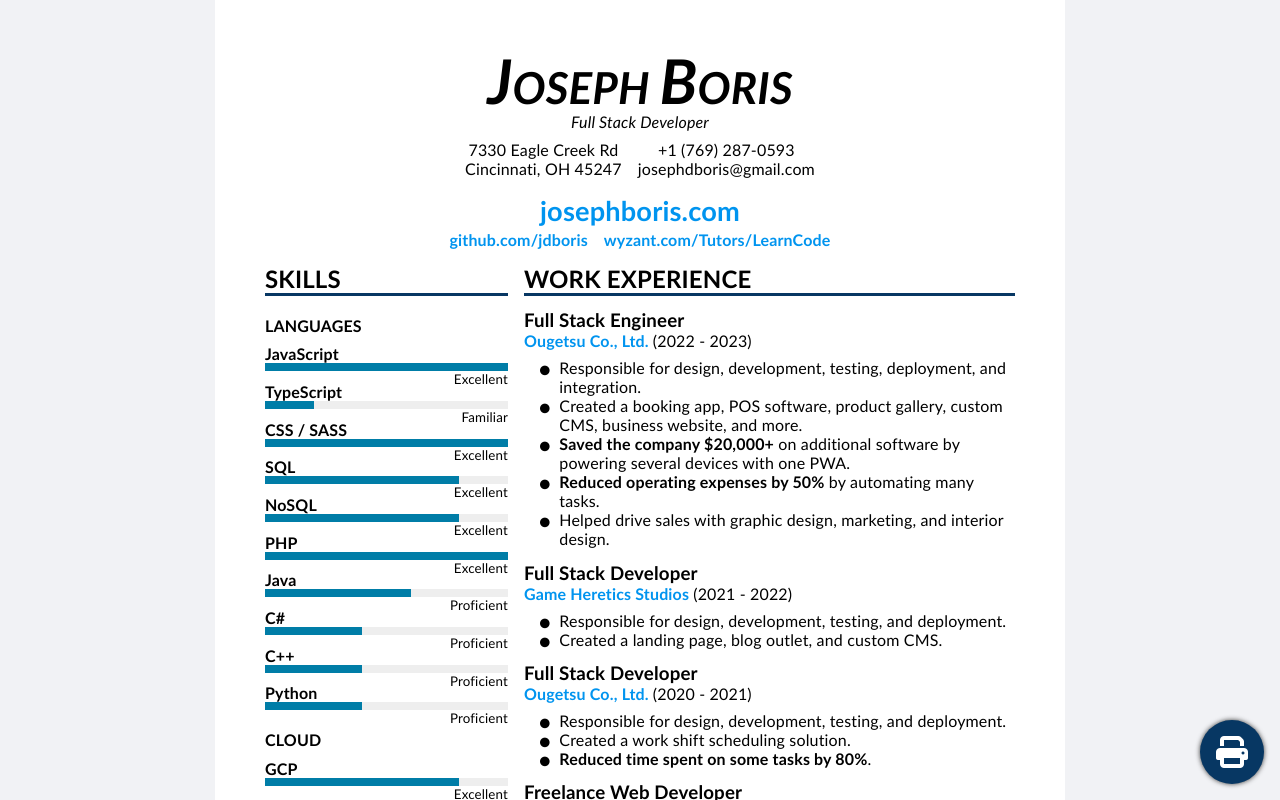
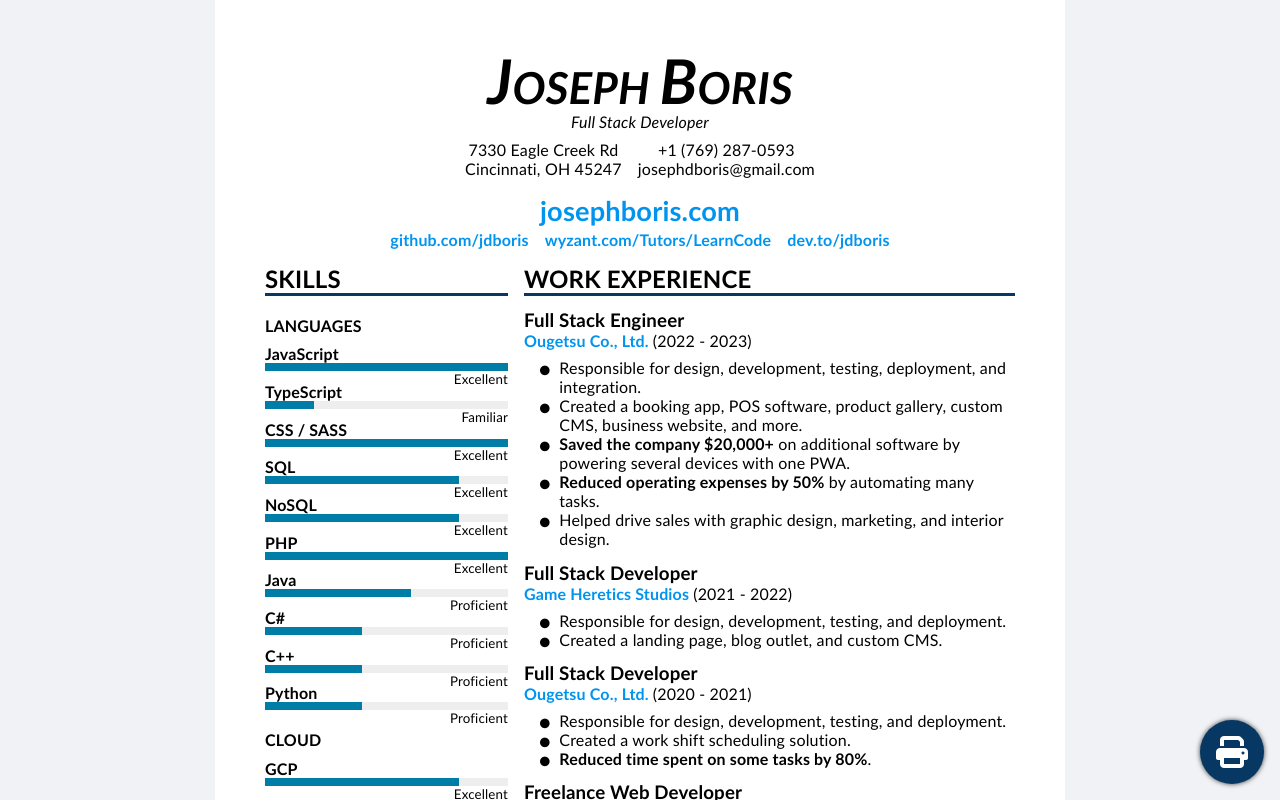
Before and after one commit to jdboris/resume, a plain HTML site: page index.html in a window 1280 px wide. Shown: the top 800 px of the page. Drawn offline with Linux system fonts and the light colour scheme; a web font is replaced by a local one.

Commit message:
Add dev.to profile link

```diff
--- a/index.html
+++ b/index.html
@@ -71,6 +71,7 @@
           >
             wyzant.com/Tutors/LearnCode
           </a>
+          <a href="https://dev.to/jdboris" target="_blank">dev.to/jdboris</a>
         </nav>
       </header>
 
--- a/style.css
+++ b/style.css
@@ -55,7 +55,6 @@ nav {
 nav a,
 nav span {
   white-space: nowrap;
-  min-width: 130px;
   row-gap: 0.2em;
 }
 
```
